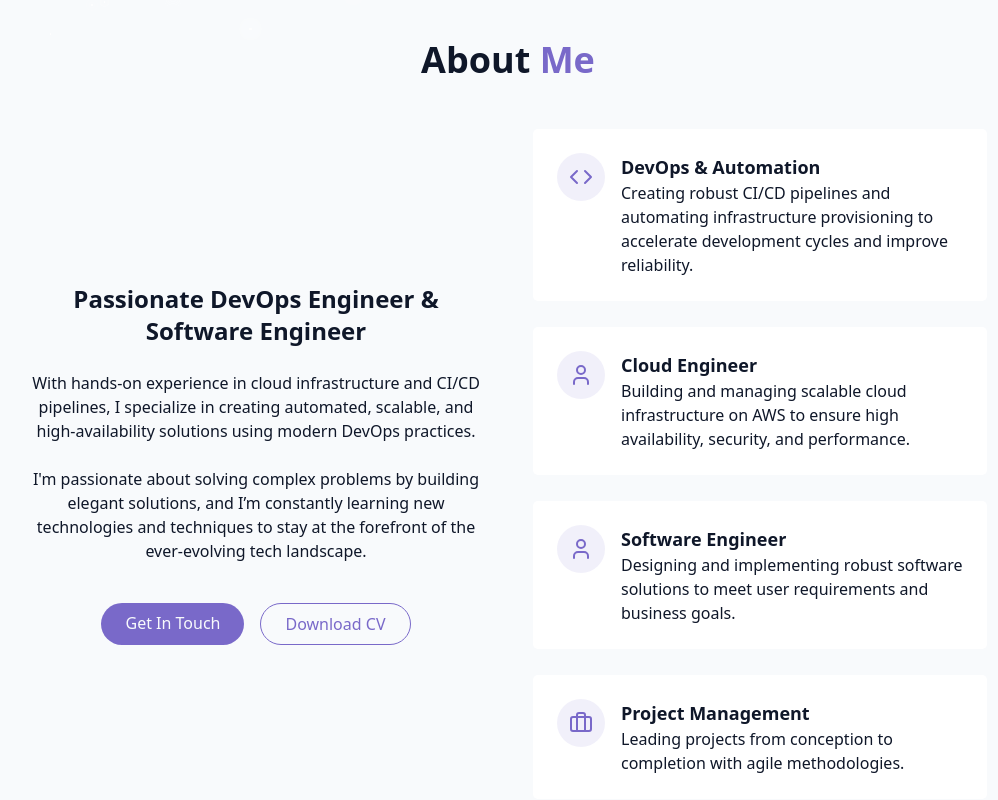
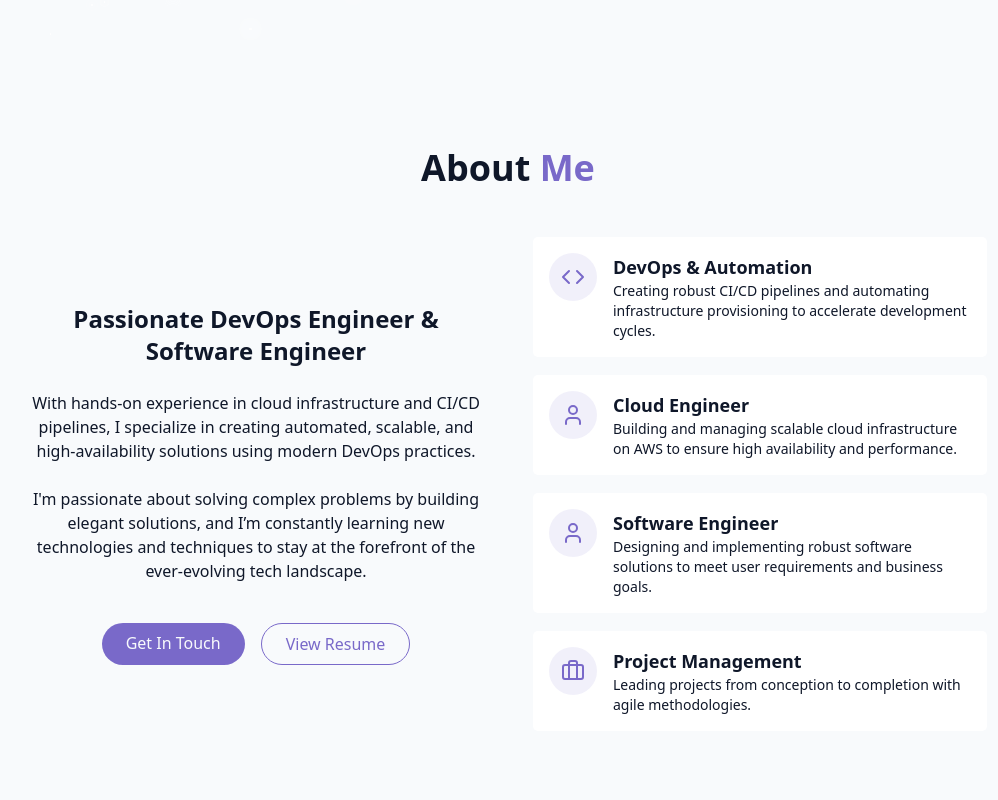
Before and after one commit to Jithendra-Kantharaju/Portfolio_JK, a React (Vite) app: page / in a window 1280 px wide. Shown: the part 760-1560 px from the top of the page, without its empty margins (132-1130 px from the left). Built offline with nearby package versions, Linux system fonts and the light colour scheme.

Commit message:
Updated project documentation and fixed header styling

```diff
--- a/src/components/AboutSection.jsx
+++ b/src/components/AboutSection.jsx
@@ -2,98 +2,94 @@ import { Briefcase, Code, User } from "lucide-react";
 
 export const AboutSection = () => {
   return (
-    <section id="about" className="py-0 px-2 relative">
-      {" "}
+    // UPDATED: Added classes to make the section fill the screen height
+    <section id="about" className="relative flex min-h-screen items-center px-2 py-16">
       <div className="container mx-auto max-w-5xl">
         <h2 className="text-3xl md:text-4xl font-bold mb-12 text-center">
           About <span className="text-primary"> Me</span>
         </h2>
 
         <div className="grid grid-cols-1 md:grid-cols-2 gap-12 items-center">
+          {/* Left Side Content */}
           <div className="space-y-6">
             <h3 className="text-2xl font-semibold">
               Passionate DevOps Engineer & Software Engineer
             </h3>
-
             <p className="text-muted-foreground">
               With hands-on experience in cloud infrastructure and CI/CD pipelines,
               I specialize in creating automated, scalable,
               and high-availability solutions using modern DevOps practices.
             </p>
-
             <p className="text-muted-foreground">
               I'm passionate about solving complex problems by building elegant solutions,
               and I’m constantly learning new technologies and
               techniques to stay at the forefront of the ever-evolving tech landscape.
             </p>
-
             <div className="flex flex-col sm:flex-row gap-4 pt-4 justify-center">
               <a href="#contact" className="cosmic-button">
-                {" "}
                 Get In Touch
               </a>
-
               <a
-                href=""
+                href="/My_Resume.pdf"
+                target="_blank"
+                rel="noopener noreferrer"
                 className="px-6 py-2 rounded-full border border-primary text-primary hover:bg-primary/10 transition-colors duration-300"
               >
-                Download CV
+                View Resume
               </a>
             </div>
           </div>
 
-          <div className="grid grid-cols-1 gap-6">
-            <div className="gradient-border p-6 card-hover">
+          {/* Right Side Content (with equal height boxes) */}
+          <div className="grid grid-cols-1 gap-4">
+            <div className="gradient-border p-4 card-hover flex h-full">
               <div className="flex items-start gap-4">
                 <div className="p-3 rounded-full bg-primary/10">
                   <Code className="h-6 w-6 text-primary" />
                 </div>
                 <div className="text-left">
                   <h4 className="font-semibold text-lg"> DevOps & Automation</h4>
-                  <p className="text-muted-foreground">
-                    Creating robust CI/CD pipelines and automating infrastructure provisioning to accelerate development cycles
-                     and improve reliability.
+                  <p className="text-muted-foreground text-sm">
+                    Creating robust CI/CD pipelines and automating infrastructure provisioning to accelerate development cycles.
                   </p>
                 </div>
               </div>
             </div>
-            <div className="gradient-border p-6 card-hover">
+            <div className="gradient-border p-4 card-hover flex h-full">
               <div className="flex items-start gap-4">
                 <div className="p-3 rounded-full bg-primary/10">
                   <User className="h-6 w-6 text-primary" />
                 </div>
                 <div className="text-left">
                   <h4 className="font-semibold text-lg">Cloud Engineer</h4>
-                  <p className="text-muted-foreground">
-                    Building and managing scalable cloud infrastructure on AWS to ensure high availability, security, and performance.
+                  <p className="text-muted-foreground text-sm">
+                    Building and managing scalable cloud infrastructure on AWS to ensure high availability and performance.
                   </p>
                 </div>
               </div>
             </div>
-            <div className="gradient-border p-6 card-hover">
+            <div className="gradient-border p-4 card-hover flex h-full">
               <div className="flex items-start gap-4">
                 <div className="p-3 rounded-full bg-primary/10">
                   <User className="h-6 w-6 text-primary" />
                 </div>
                 <div className="text-left">
                   <h4 className="font-semibold text-lg">Software Engineer</h4>
-                  <p className="text-muted-foreground">
+                  <p className="text-muted-foreground text-sm">
                     Designing and implementing robust software solutions to meet user requirements and business goals.
                   </p>
                 </div>
               </div>
             </div>
-            <div className="gradient-border p-6 card-hover">
+            <div className="gradient-border p-4 card-hover flex h-full">
               <div className="flex items-start gap-4">
                 <div className="p-3 rounded-full bg-primary/10">
                   <Briefcase className="h-6 w-6 text-primary" />
                 </div>
-
                 <div className="text-left">
                   <h4 className="font-semibold text-lg">Project Management</h4>
-                  <p className="text-muted-foreground">
-                    Leading projects from conception to completion with agile
-                    methodologies.
+                  <p className="text-muted-foreground text-sm">
+                    Leading projects from conception to completion with agile methodologies.
                   </p>
                 </div>
               </div>
```
Also changed, not shown: 1 other file (tests, documents, lock files or other folders).
